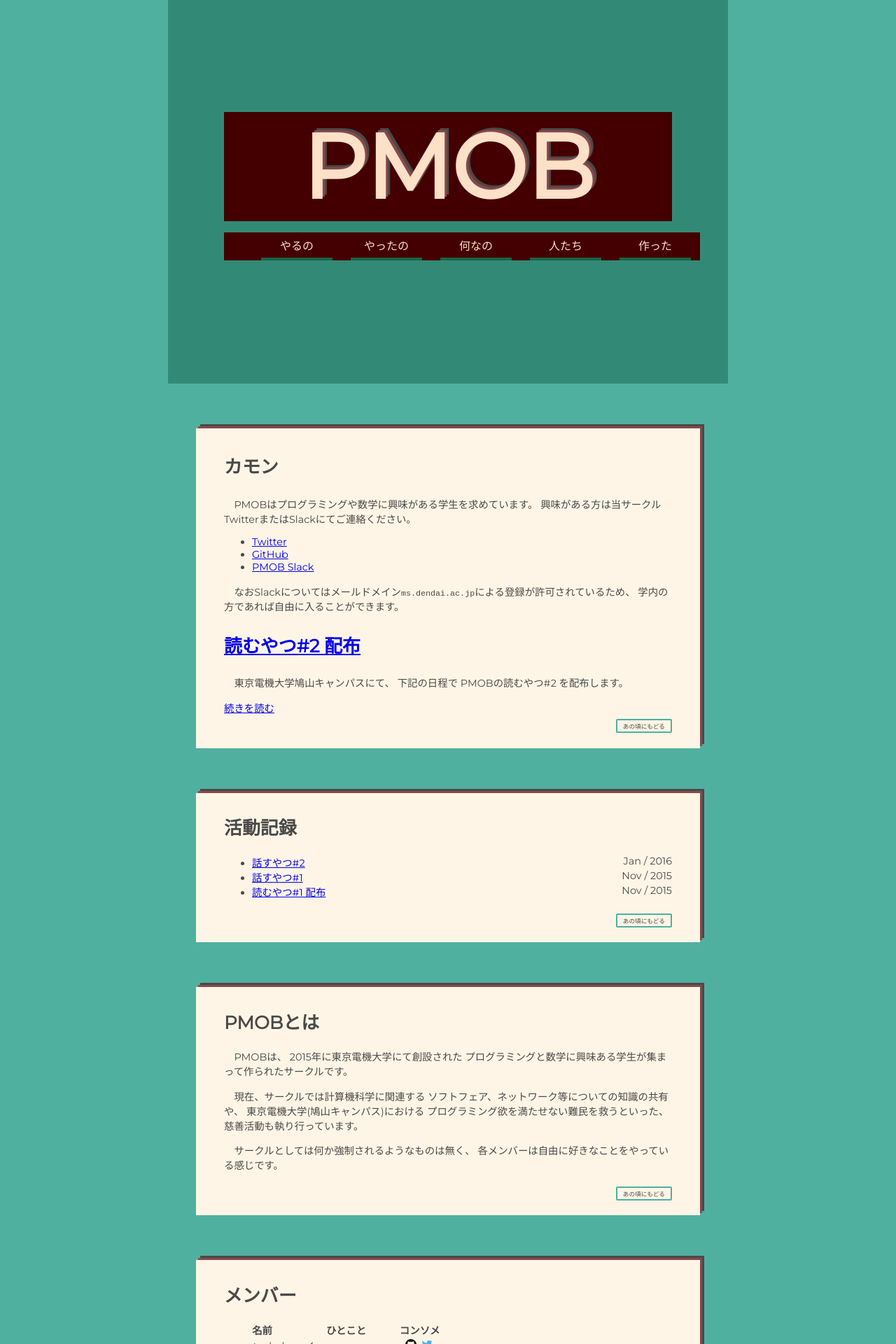
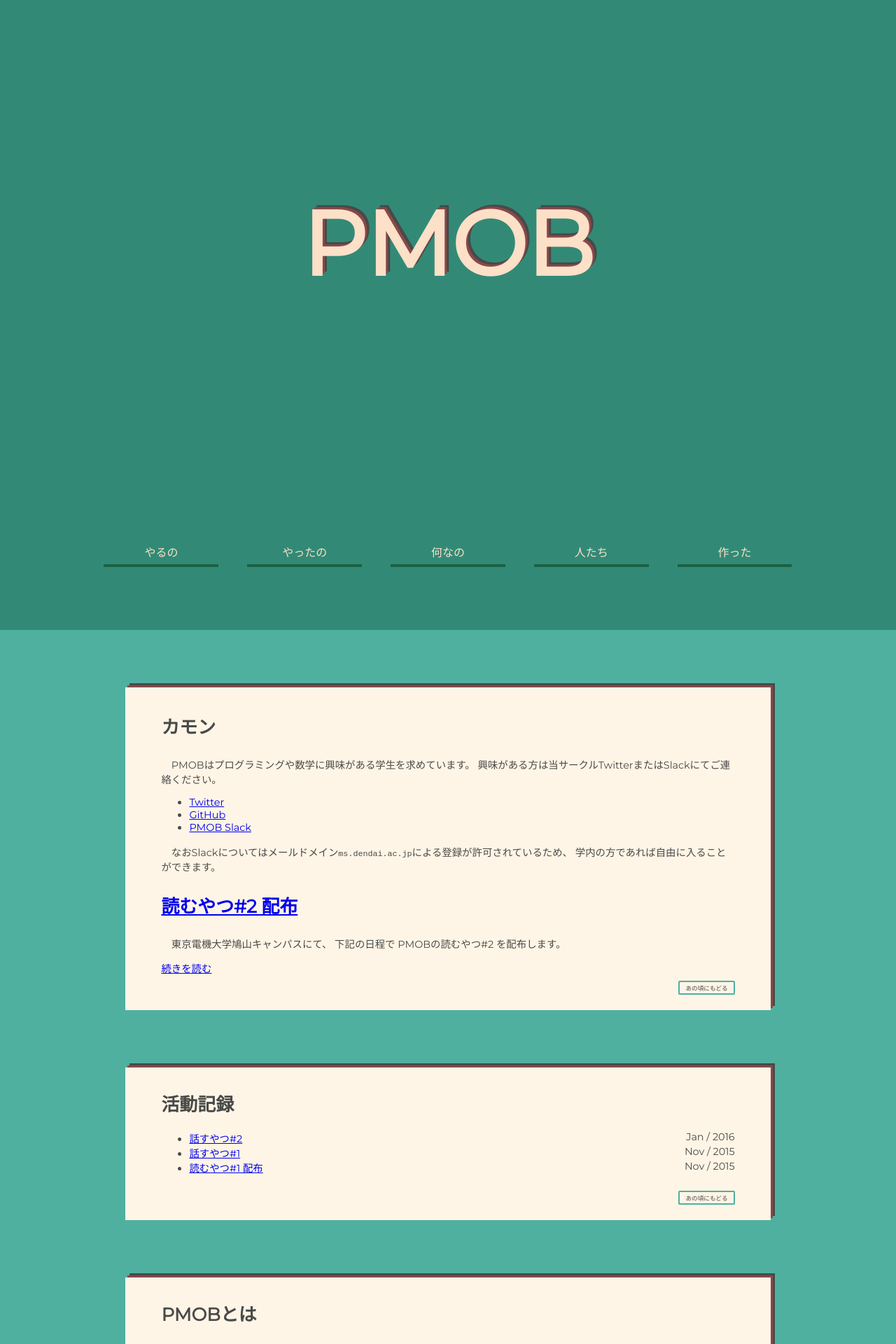
Before and after one commit to falcao0168/PMOB.github.io, a Jekyll site: the page built from index.html, in a window 1280 px wide. Shown: the top 1920 px of the page at 70% size. Built offline with Jekyll 4.4.1, drawn with Linux system fonts in a browser that asks for light colours; the list of posts is cut into pages by our own code.

Commit message:
オシャンティーにしたっぽい

```diff
--- a/assets/css/common.scss
+++ b/assets/css/common.scss
@@ -7,11 +7,12 @@
 @import "variables";
 @import "functions";
 
+html{ height: 100%; margin: 0; }
+
 body{
 	/* 概形 */
-	max-width: 800px;
-	width: 80%;
-	margin: 0 auto;
+	@include width-limit;
+	height: 100%;
 	/* デザイン */
 	background-color: $wall-color;
 	font-family: $base-font;
--- a/assets/css/index.scss
+++ b/assets/css/index.scss
@@ -13,20 +13,29 @@
 	100% { transform: translate(-2px, 0px) rotate(1deg); }
 }
 
+div#bg-box{
+	width: 125%;
+	height: 100%;
+	margin: 0 -12.5%;
+	background: $darker-wall-color;
+}
 div#top{
 	/* 概形 */
-	width: 80%;
-	max-height: 100%;
-	padding: 20% 10%;
+	@include prefix(box-sizing, border-box);
+	position: absolute;
+	top: 0;
+	left: 0;
+	width: 100%;
+	height: 100%;
+	margin: 0;
 	/* デザイン */
 	color: $darker-bg-color;
-	background: $darker-wall-color;
 	h1{
-		background: #440000;
 		/* 概形 */
+		position: absolute;
+		top: 30%;
+		@include width-limit;
 		font-size: 8em;
-		width: 100%;
-		margin: 0;
 		/* デザイン */
 		font-family: $top-font;
 		text-align: center;
@@ -36,10 +45,12 @@ div#top{
 		&:hover { @include prefix(animation, ohyeah 0.1s linear infinite); }
 	}
 	ul{
-		background: #440000;
 		/* 概形 */
+		position: absolute;
+		bottom: 10%;
+		@include width-limit;
 		height: 40px;
-		width: 100%;
+		padding: 0;
 		/* デザイン */
 		list-style-type: none;
 		li{
@@ -54,6 +65,7 @@ div#top{
 			overflow: hidden;
 			font-family: $index-font;
 			p{
+				@include prefix(box-sizing, inherit);
 				/* 概形 */
 				position: relative;
 				width: 100%;
--- a/index.html
+++ b/index.html
@@ -41,6 +41,7 @@ use-js:
 		</a>
 	</ul>
 </div>
+<div id="bg-box"></div>
 {% capture TODAY %}{{ site.time | date: "%Y%m%d" }}{% endcapture %}
 <section id="notice">
 	<article>
```
